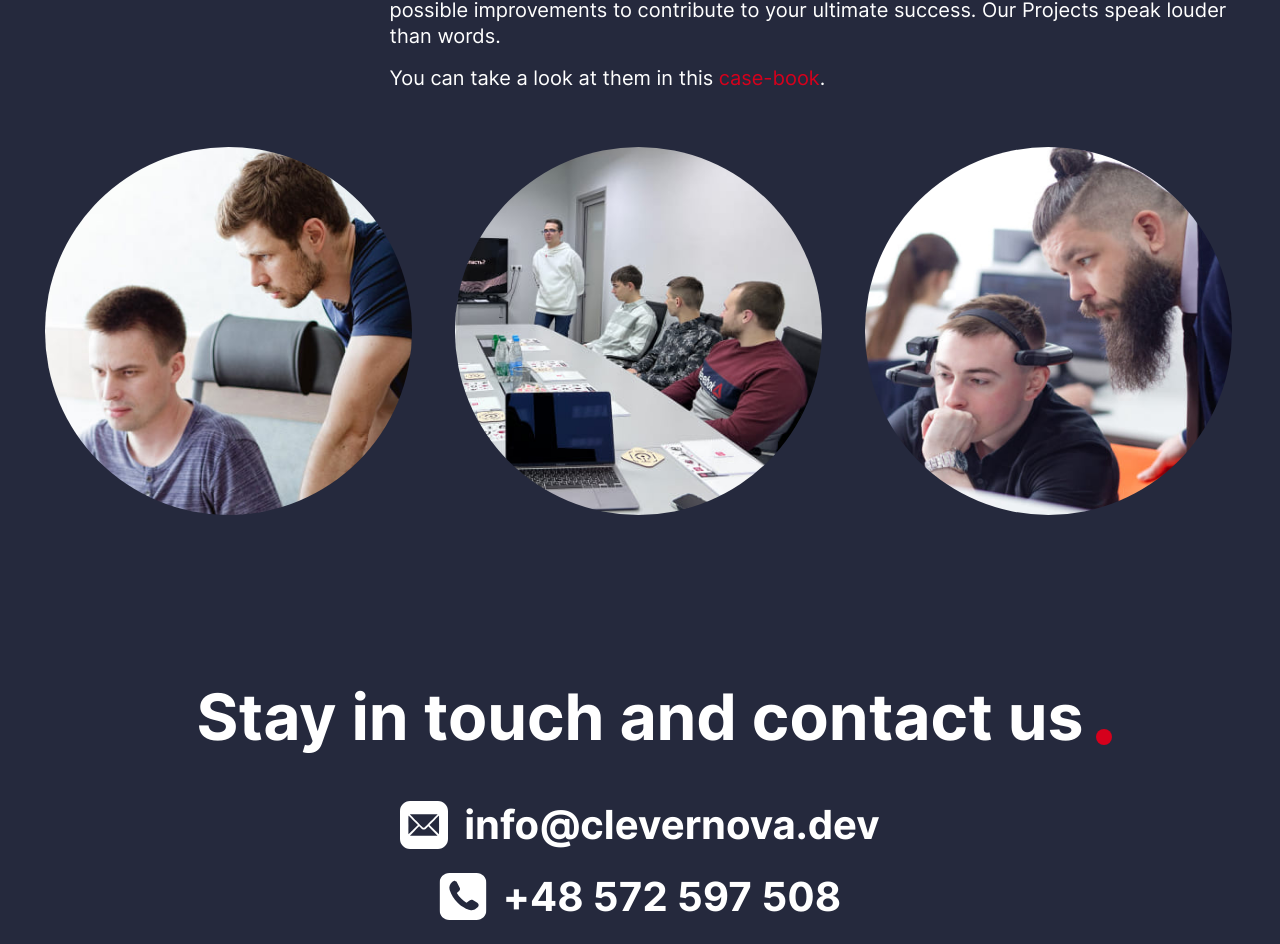
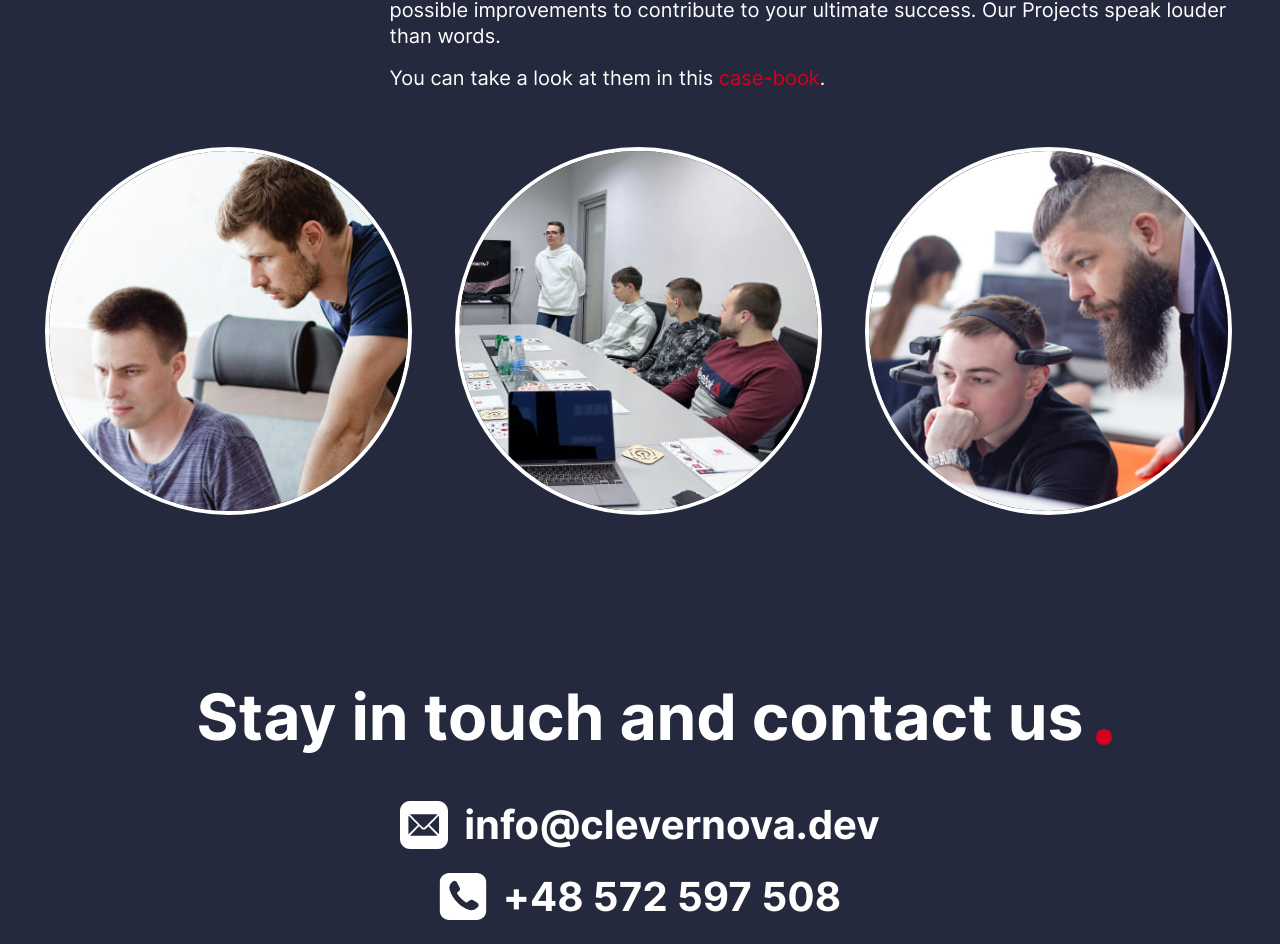
Before and after one commit to Clevertec-ru/clevertec-global, a Next.js app: page / in a window 1280 px wide. Shown: the part 810-1754 px from the top of the page. Built offline with nearby package versions, Linux system fonts and the light colour scheme.

Commit message:
fix(*): фикс border у фото

```diff
--- a/src/components/about/about.module.scss
+++ b/src/components/about/about.module.scss
@@ -127,6 +127,7 @@
         .aboutImg {
             object-fit: fill;
             border-radius: 50%;
+            border: 4px solid #FFF;
         }
     }
 
```
